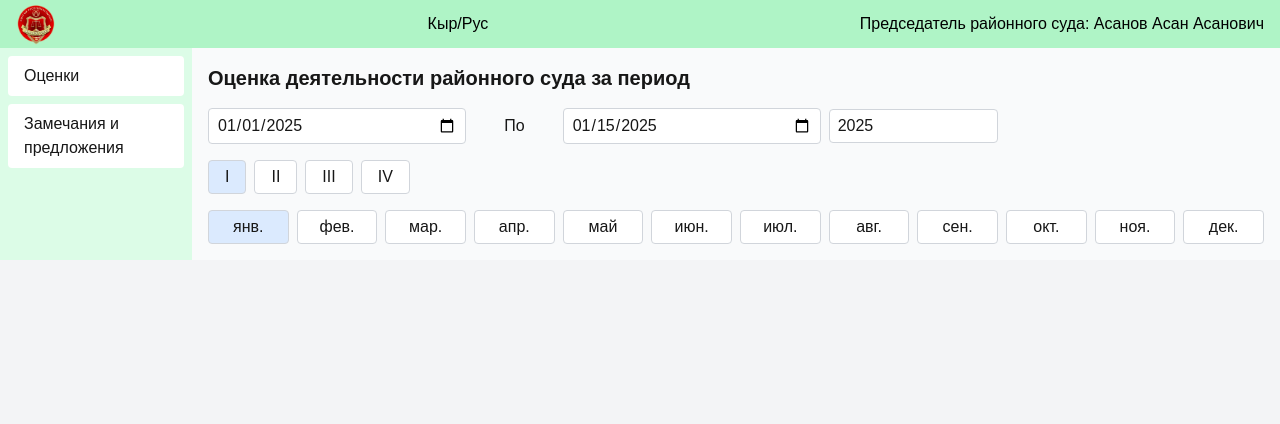
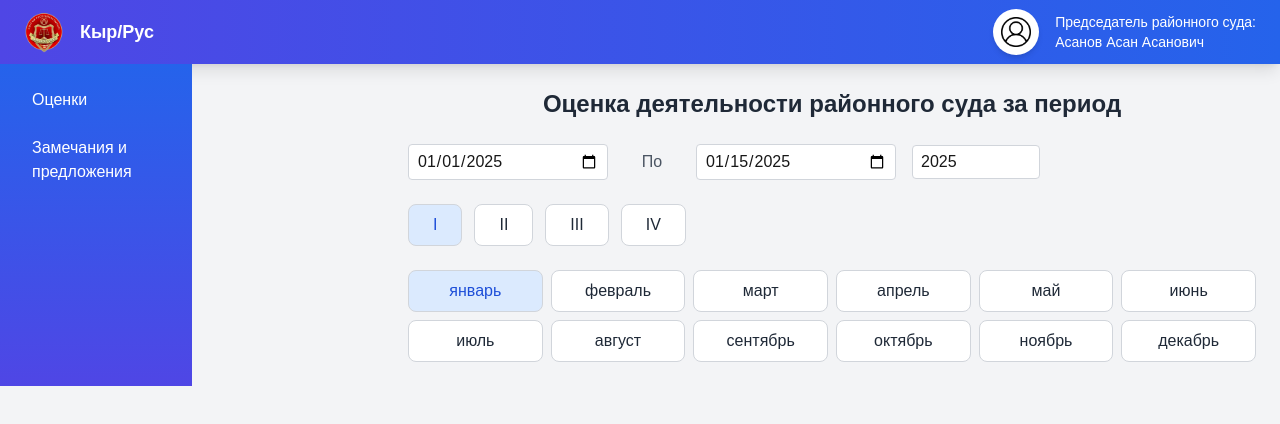
Before and after one commit to Kutman02/diogram, a Next.js app: page / in a window 1280 px wide. Shown: the top 424 px of the page. Built offline with nearby package versions, Linux system fonts and the light colour scheme.

Commit message:
Добавил

```diff
--- a/src/app/globals.css
+++ b/src/app/globals.css
@@ -2,20 +2,22 @@
 @tailwind components;
 @tailwind utilities;
 
+/* Переменные для светлой и темной темы */
 :root {
-  --background: #ffffff;
-  --foreground: #171717;
+  --background: #ffffff; /* Светлый фон */
+  --foreground: #171717; /* Тёмный текст */
 }
 
 @media (prefers-color-scheme: dark) {
   :root {
-    --background: #7a2020;
-    --foreground: #000000;
+    --background: #7a2020; /* Темный фон (красноватый оттенок) */
+    --foreground: #000000; /* Черный текст */
   }
 }
 
+/* Глобальные стили для body */
 body {
-  color: var(--foreground);
-  background: var(--background);
-  font-family: Arial, Helvetica, sans-serif;
+  color: var(--foreground); /* Использование текста в зависимости от темы */
+  background: var(--background); /* Использование фона в зависимости от темы */
+  font-family: Arial, Helvetica, sans-serif; /* Общий шрифт */
 }
--- /dev/null
+++ b/src/app/layout-metadata.ts
@@ -0,0 +1,6 @@
+export const metadata = {
+  title: 'Судебная оценка',
+  icons: {
+    icon: '/favicon.ico',
+  },
+};
--- a/src/app/layout.tsx
+++ b/src/app/layout.tsx
@@ -1,36 +1,44 @@
-// src/app/layout.tsx
-import React from 'react';
+'use client';
+
+import React, { useState } from 'react';
 import './globals.css';
 import Header from '@/components/Header';
 import Link from 'next/link';
 
-export const metadata = {
-  title: 'Судебная оценка',
-};
+export default function RootLayout({ children }: { children: React.ReactNode }) {
+  const [isSidebarOpen, setIsSidebarOpen] = useState(false);
 
-export default function RootLayout({ children }: { children: React.ReactNode }) {
+  const toggleSidebar = () => {
+    setIsSidebarOpen(!isSidebarOpen);
+  };
+
   return (
     <html lang="ru">
       <body className="min-h-screen bg-gray-100">
         {/* Header */}
-        <Header />
+        <Header toggleSidebar={toggleSidebar} />
 
         {/* Sidebar + Content */}
         <div className="flex">
           {/* Sidebar */}
-          <aside className="bg-green-100 w-48 flex flex-col p-2">
-            <Link href="/" className="py-2 px-4 text-left bg-white rounded mb-2 hover:bg-gray-200">
+          <aside
+            className={`bg-gradient-to-b from-blue-600 to-indigo-600 w-48 flex flex-col p-4 transform ${
+              isSidebarOpen ? 'translate-x-0' : '-translate-x-full'
+            } md:translate-x-0 transition-transform duration-300 fixed md:static h-full md:h-auto z-50`}>
+            <Link
+              href="/"
+              className="py-2 px-4 text-left text-white rounded mb-2 hover:bg-indigo-500 transition-colors">
               Оценки
             </Link>
             <a
               href="/suggestions"
-              className="py-2 px-4 text-left bg-white rounded hover:bg-gray-200">
+              className="py-2 px-4 text-left text-white rounded hover:bg-indigo-500 transition-colors">
               Замечания и предложения
             </a>
           </aside>
 
           {/* Main Content */}
-          <main className="flex-1 bg-gray-50 p-4">{children}</main>
+          <main className=" bg-gray-0  ml-0 md:ml-48 transition-all duration-300">{children}</main>
         </div>
       </body>
     </html>
--- a/src/app/page.tsx
+++ b/src/app/page.tsx
@@ -2,70 +2,75 @@
 import React, { useState } from 'react';
 
 export default function Home() {
-  // Состояния для выбранного месяца и квартала
   const [activeMonth, setActiveMonth] = useState<number | null>(0); // Январь по умолчанию
   const [activeQuarter, setActiveQuarter] = useState<number | null>(0); // I квартал по умолчанию
 
   return (
-    <div>
-      <h1 className="text-xl font-semibold mb-4">Оценка деятельности районного суда за период</h1>
+    <div className="p-4 sm:p-6 max-w-4xl mx-auto">
+      <h1 className="text-xl sm:text-2xl font-semibold mb-6 text-center text-gray-800">
+        Оценка деятельности районного суда за период
+      </h1>
 
       {/* Период */}
-      <div className="grid grid-cols-12 gap-2 items-center">
+      <div className="grid grid-cols-1 sm:grid-cols-12 gap-4 items-center">
         <input
           type="date"
-          className="col-span-3 border border-gray-300 rounded px-2 py-1"
+          className="col-span-4 sm:col-span-3 border border-gray-300 rounded px-2 py-1 w-full focus:outline-none focus:ring-2 focus:ring-blue-500"
           defaultValue="2025-01-01"
         />
-        <span className="col-span-1 text-center">По</span>
+        <span className="hidden sm:block col-span-1 text-center text-gray-600">По</span>
         <input
           type="date"
-          className="col-span-3 border border-gray-300 rounded px-2 py-1"
+          className="col-span-4 sm:col-span-3 border border-gray-300 rounded px-2 py-1 w-full focus:outline-none focus:ring-2 focus:ring-blue-500"
           defaultValue="2025-01-15"
         />
         <input
           type="number"
-          className="col-span-2 border border-gray-300 rounded px-2 py-1"
+          className="col-span-4 sm:col-span-2 border border-gray-300 rounded px-2 py-1 w-full focus:outline-none focus:ring-2 focus:ring-blue-500"
           defaultValue="2025"
         />
       </div>
 
       {/* Кварталы */}
-      <div className="mt-4 flex gap-2 justify-start">
+      <div className="mt-6 flex flex-wrap gap-3 justify-center sm:justify-start">
         {['I', 'II', 'III', 'IV'].map((quarter, index) => (
           <button
             key={quarter}
-            onClick={() => setActiveQuarter(index)} // Устанавливаем активный квартал
-            className={`border border-gray-300 px-4 py-1 rounded ${
-              activeQuarter === index ? 'bg-blue-100 border-blue-400' : 'bg-white'
-            } hover:bg-gray-200`}>
+            onClick={() => setActiveQuarter(index)}
+            className={`border border-gray-300 px-6 py-2 rounded-lg ${
+              activeQuarter === index
+                ? 'bg-blue-100 border-blue-400 text-blue-700'
+                : 'bg-white text-gray-800'
+            } hover:bg-gray-200 focus:outline-none focus:ring-2 focus:ring-blue-500 text-sm sm:text-base`}>
             {quarter}
           </button>
         ))}
       </div>
 
       {/* Месяцы */}
-      <div className="mt-4 grid grid-cols-12 gap-2">
+      <div className="mt-6 grid grid-cols-3 sm:grid-cols-6 lg:grid-cols-14 gap-2">
         {[
-          'янв.',
-          'фев.',
-          'мар.',
-          'апр.',
+          'январь',
+          'февраль',
+          'март',
+          'апрель',
           'май',
-          'июн.',
-          'июл.',
-          'авг.',
-          'сен.',
-          'окт.',
-          'ноя.',
-          'дек.',
+          'июнь',
+          'июль',
+          'август',
+          'сентябрь',
+          'октябрь',
+          'ноябрь',
+          'декабрь',
         ].map((month, index) => (
           <button
             key={index}
-            onClick={() => setActiveMonth(index)} // Устанавливаем активный месяц
-            className={`border border-gray-300 px-4 py-1 rounded ${
-              activeMonth === index ? 'bg-blue-100 border-blue-400' : 'bg-white'
-            } hover:bg-gray-200`}>
+            onClick={() => setActiveMonth(index)}
+            className={`border border-gray-300 px-3 py-2 rounded-lg text-sm sm:text-base ${
+              activeMonth === index
+                ? 'bg-blue-100 border-blue-400 text-blue-700'
+                : 'bg-white text-gray-800'
+            } hover:bg-gray-200 focus:outline-none focus:ring-2 focus:ring-blue-500`}>
             {month}
           </button>
         ))}
--- a/src/components/Header.tsx
+++ b/src/components/Header.tsx
@@ -1,13 +1,45 @@
-// src/components/Header.tsx
-import React from 'react';
+import React, { useState } from 'react';
 import Image from 'next/image';
 
-const Header: React.FC = () => {
+interface HeaderProps {
+  toggleSidebar: () => void;
+}
+
+const Header: React.FC<HeaderProps> = ({ toggleSidebar }) => {
+  const [isProfileVisible, setIsProfileVisible] = useState(false);
+
+  const toggleProfile = () => {
+    setIsProfileVisible(!isProfileVisible);
+  };
+
   return (
-    <header className="h-12 flex items-center px-4" style={{ backgroundColor: '#AFF4C6' }}>
-      <Image src="/logo.png" alt="Лого" width={40} height={40} />
-      <span className="ml-auto text-black">Кыр/Рус</span>
-      <span className="ml-auto text-black">Председатель районного суда: Асанов Асан Асанович</span>
+    <header className="h-16 flex items-center px-6 bg-gradient-to-r from-indigo-600 to-blue-600 shadow-lg">
+      <button
+        className="md:hidden text-white mr-4 hover:text-indigo-200 transition duration-300"
+        onClick={toggleSidebar}
+        aria-label="Toggle sidebar">
+        ☰
+      </button>
+      <Image src="/logo.png" alt="Лого" width={40} height={40} className="rounded-full" />
+      <span className="ml-4 text-white font-semibold text-lg">Кыр/Рус</span>
+
+      <div className="ml-auto flex items-center">
+        {/* Кнопка профиля */}
+        <button
+          onClick={toggleProfile}
+          className="bg-white text-indigo-600 hover:bg-gray-100 transition duration-300 ml-4 p-2 rounded-full shadow-md">
+          <Image src="/profile-icon.png" alt="Профиль" width={30} height={30} />
+        </button>
+
+        {/* Информация о председателе */}
+        <div
+          className={`ml-4 text-white text-sm font-medium ${
+            isProfileVisible ? 'block' : 'hidden'
+          } md:block`}>
+          <div>Председатель районного суда:</div>
+          <div>Асанов Асан Асанович</div>
+        </div>
+      </div>
     </header>
   );
 };
--- a/tailwind.config.ts
+++ b/tailwind.config.ts
@@ -9,8 +9,8 @@ export default {
   theme: {
     extend: {
       colors: {
-        primary: '#32CD32', // Ваш зеленый цвет для фона
-        secondary: '#F0F0F0', // Серый фон
+        primary: '#5181B8', // Синий цвет в стиле ВКонтакте
+        secondary: '#FFFFFF', // Белый цвет
       },
     },
   },
```
Also changed, not shown: public/profile-icon.png (added), 1 other file (tests, documents, lock files or other folders).
